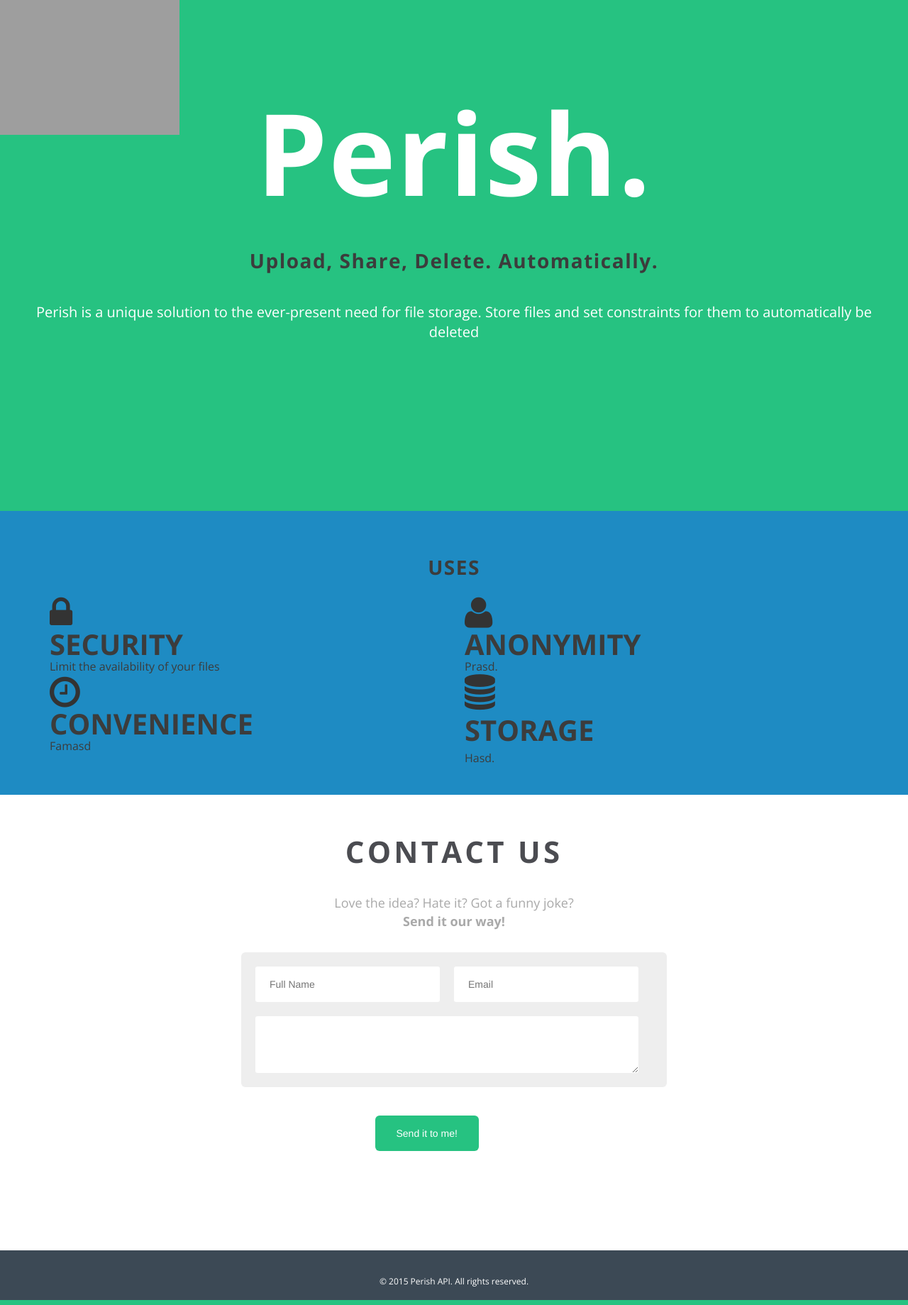
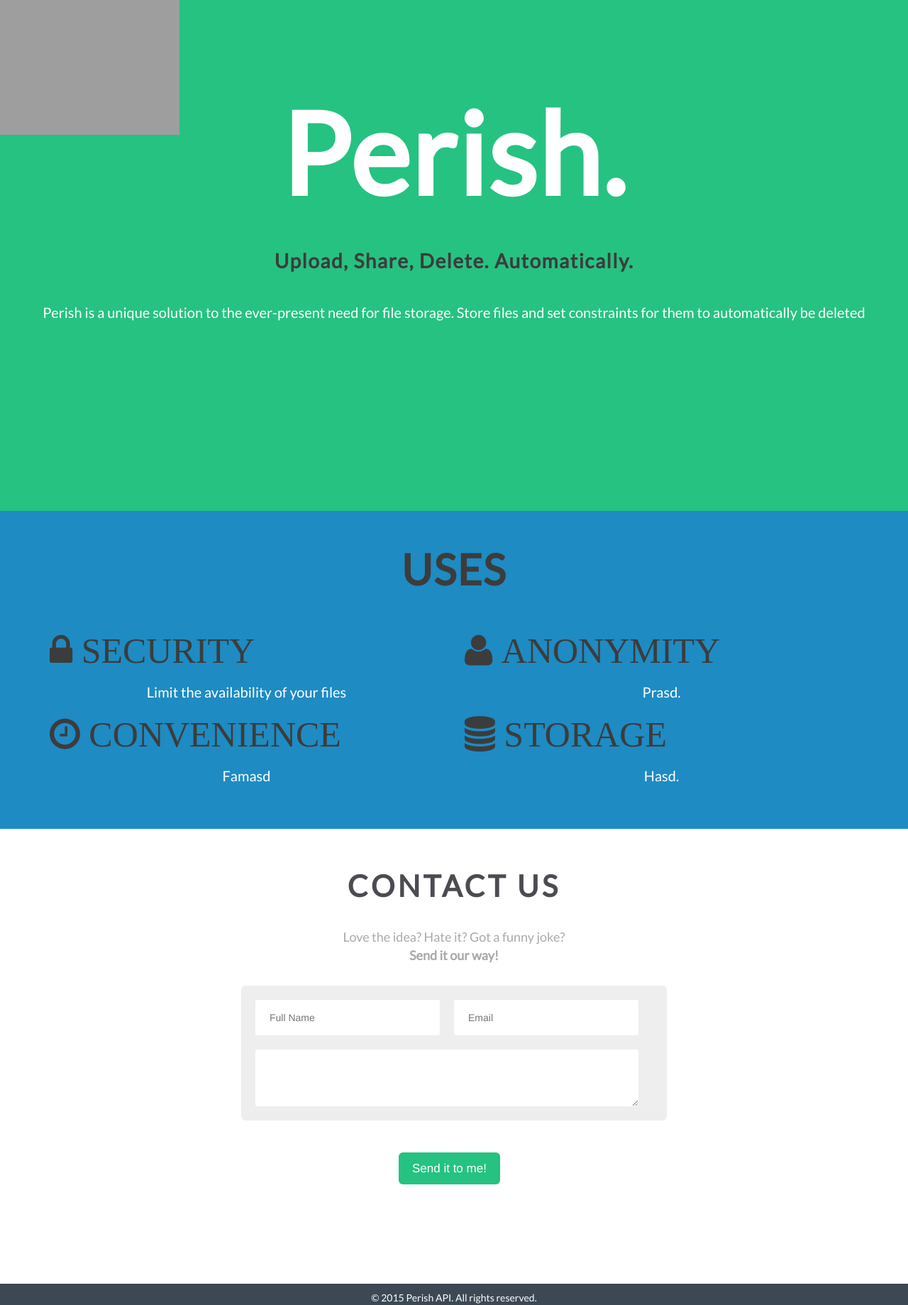
Before and after one commit to project-perish/perish, a Flask app: page / in a window 1280 px wide. Shown: the whole page at 71% size. Run offline with Flask 2, Linux system fonts and the light colour scheme; some libraries are stand-ins or nearby versions; grey boxes are pictures that could not be loaded.

Commit message:
added contact form styling, footer and resized layouts

```diff
--- a/static/css/main.css
+++ b/static/css/main.css
@@ -8,7 +8,7 @@
 /* =Global
 ----------------------------------------------- */
 h1, h2, h3, h4, h5, h6, a, p {
-  font-family: 'Open Sans', sans-serif;
+  font-family: 'Lato', sans-serif;
   color: #3c3c3c;
   font-weight: normal;
   font-size: 16px;
@@ -191,19 +191,6 @@
   margin: 0 auto 30px auto;
   clear: both; }
 
-section.contact .socialicons a {
-  width: 50px;
-  height: 50px;
-  border-radius: 50px;
-  margin: 12px;
-  background: url("../img/sprites.png") no-repeat -1px -1px;
-  display: block;
-  float: left;
-  text-indent: -9999px;
-  -webkit-transition: all 0.2s ease;
-  -moz-transition: all 0.2s ease;
-  transition: all 0.2s ease; }
-
 section.contact form {
   width: 600px;
   background-color: #eeeeee;
@@ -248,22 +235,29 @@
   border: none;
   resize: vertical; }
 
-section.contact button {
+.submitbutton {
   display: block;
-  padding: 15px 30px;
   background-color: #26C281;
   -webkit-background-clip: padding-box;
   -moz-background-clip: padding-box;
   background-clip: padding-box;
   border: none;
   color: white;
+  margin: 10px auto;
   border-radius: 6px;
-  margin: 10px 178.50px;
+  padding: 10px 19px;
+  font-size: 17px;
+  line-height: 1.471;
+  border-radius: 6px;
   position: absolute;
   bottom: -100px;
   -webkit-transition: background-color 0.3s ease;
   -moz-transition: background-color 0.3s ease;
-  transition: background-color 0.3s ease; }
+  transition: background-color 0.3s ease;
+  left: 37%; }
+
+.buttonwrapper {
+  text-align: center; }
 
 section.contact button:hover {
   background-color: #75E4B3; }
@@ -276,7 +270,7 @@
 body > footer {
   background-color: #3c4955;
   width: 100%;
-  padding: 35px 0;
+  padding: 15px 0;
   height: 20px; }
 
 body > footer img {
@@ -304,6 +298,8 @@
 
 body footer p {
   text-align: center;
-  font-size: 12px; }
+  font-size: 14px;
+  position: relative;
+  bottom: 5px; }
 
 /*# sourceMappingURL=main.css.map */
--- a/static/css/main.scss
+++ b/static/css/main.scss
@@ -13,7 +13,7 @@
 ----------------------------------------------- */
 
 h1,h2,h3,h4,h5,h6,a,p {
-  font-family: 'Open Sans', sans-serif;
+  font-family: 'Lato', sans-serif;
   color: #3c3c3c;
   font-weight: normal;
   font-size: 16px;
@@ -214,19 +214,7 @@
 margin: 0 auto 30px auto;
 clear: both;
 }
-section.contact .socialicons a {
-width: 50px;
-height: 50px;
-border-radius: 50px;
-margin: 12px;
-background: url('../img/sprites.png') no-repeat -1px -1px;
-display: block;
-float: left;
-text-indent: -9999px;
--webkit-transition: all 0.2s ease;
--moz-transition: all 0.2s ease;
-transition: all 0.2s ease;
-}
+
 section.contact form {
 width: 600px;
 background-color: #eeeeee;
@@ -271,22 +259,29 @@
 border: none;
 resize: vertical;
 }
-section.contact button {
+.submitbutton {
 display: block;
-padding: 15px 30px;
 background-color: #26C281;
 -webkit-background-clip: padding-box;
 -moz-background-clip: padding-box;
 background-clip: padding-box;
 border: none;
 color: white;
+margin:10px auto;
 border-radius: 6px;
-margin: 10px 178.50px;
+  padding: 10px 19px;
+  font-size: 17px;
+  line-height: 1.471;
+  border-radius: 6px;
 position: absolute;
 bottom: -100px;
 -webkit-transition: background-color 0.3s ease;
 -moz-transition: background-color 0.3s ease;
 transition: background-color 0.3s ease;
+left:37%;
+}
+.buttonwrapper{
+  text-align:center;
 }
 section.contact button:hover {  background-color: #75E4B3 }
 section.contact button:active {  background-color: #75E4B3 }
@@ -295,7 +290,7 @@
 body > footer {
 background-color: #3c4955;
 width: 100%;
-padding: 35px 0;
+padding: 15px 0;
 height: 20px;
 }
 body > footer img {
@@ -323,5 +318,7 @@
 }
 body footer p {
 text-align: center;
-font-size: 12px;
+font-size: 14px;
+position: relative;
+bottom: 5px;
 }
--- a/templates/index.html
+++ b/templates/index.html
@@ -12,7 +12,8 @@
 		<link rel="stylesheet" href="static/css/normalize.css">
 		<link rel="stylesheet" href="static/css/bootstrap.min.css">
 		<link rel="stylesheet" href="static/css/font-awesome.css">
-		<link href="http://fonts.googleapis.com/css?family=Open+Sans:300,400,700" rel="stylesheet" type="text/css">
+		<!-- fonts -->
+		<link href='http://fonts.googleapis.com/css?family=Lato&subset=latin,latin-ext' rel='stylesheet' type='text/css'>
 		<!-- JS -->
 		<script src="assets/js/jquery.min.js" type="text/javascript"></script>
 	</head>
@@ -33,31 +34,30 @@
 		</section>
 
 	<section class="uses">
-		<h1 style="bottom-margin:0px;"> USES</h1>
-		<div class="container">
+		<h1 style="margin:0px; font-size:60px;"> USES</h1>
+		<div class="container" style="margin-top: 45px;">
 			<div class="row">
 				<div class="col-md-6 col-sm-6 col-lg-6">
-					<i class="fa fa-lock" style="font-size:50px;"><h5>SECURITY</h5></i>
+					<h5><i class="fa fa-lock" style="font-size:50px;">   SECURITY</i></h5>
 
-					<p>Limit the availability of your files</p>
+					<p class="desc">Limit the availability of your files</p>
 				</div>
 				<div class="col-md-6 col-sm-6 col-lg-6">
-					<i class="fa fa-user" style="font-size:50px;"><h5>ANONYMITY</h5></i>
+					<h5><i class="fa fa-user" style="font-size:50px;">   ANONYMITY</i></h5>
 
-					<p> Prasd.</p>
+					<p class="desc"> Prasd.</p>
 				</div>
 			</div>
 			<div class="row">
 				<div class="col-md-6 col-sm-6 col-lg-6">
-					<i class="fa fa-clock-o "style="font-size:50px;"><h5>CONVENIENCE</h5></i>
-
-					<p>Famasd</p>
+					<h5><i class="fa fa-clock-o "style="font-size:50px; margin-right:10px;"> CONVENIENCE</i></h5>
+					<p class="desc">Famasd</p>
 
 				</div>
 				<div class="col-md-6 col-sm-6 col-lg-6">
-					<i class="fa fa-database"style="font-size:50px;"></i>
-					<h5>STORAGE</h5>
-					<p>Hasd.
+					<h5><i class="fa fa-database"style="font-size:50px;">   STORAGE</i></h5>
+
+					<p class="desc">Hasd.
 					</p>
 				</div>
 			</div>
@@ -71,7 +71,9 @@
 				<input type="text" id="name" name="name" value="" placeholder="Full Name">
 				<input type="email" id="email" name="email" value="" placeholder="Email">
 				<textarea id="mail-content" name="mail-content" placeholder=""></textarea>
-				<button href="mailto:dhpark01@email.wm.edu?subject=Hey%20Perish%20Check%20this%20out!" target="_blank" type="submit">Send it to me!</button>
+				<div class="buttonwrapper">
+					<button class="submitbutton" href="mailto:dhpark01@email.wm.edu?subject=Hey%20Perish%20Check%20this%20out!" target="_blank" type="submit">Send it to me!</button>
+				</div>
 
 
 			</form>
```
Also changed, not shown: 1 other file.
